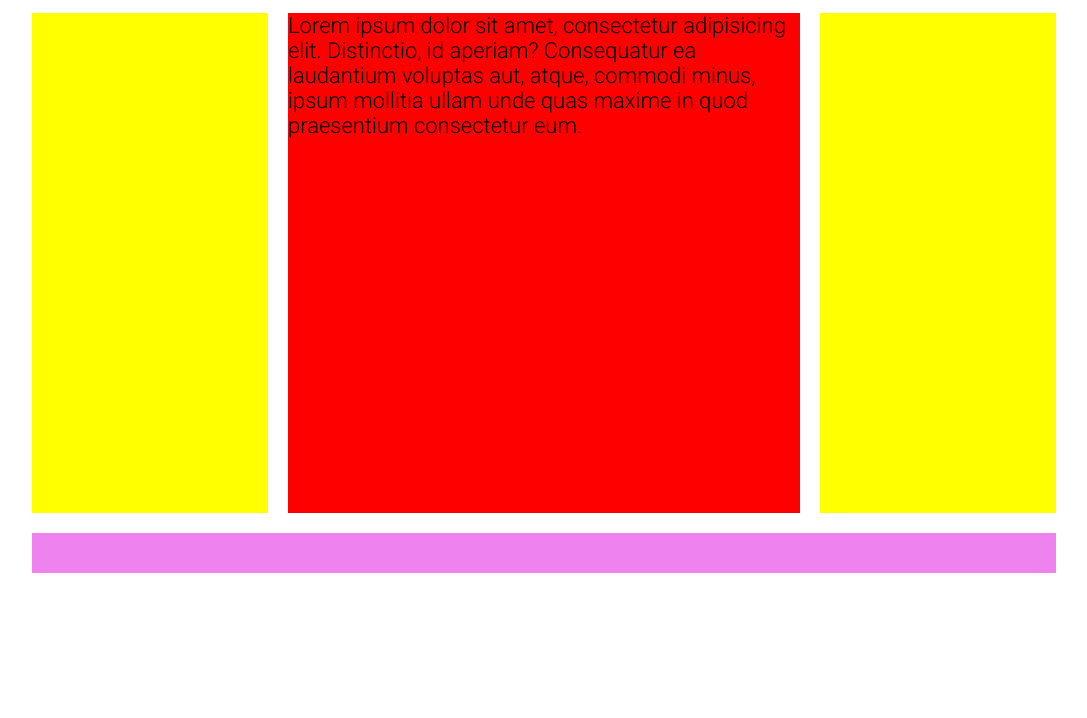
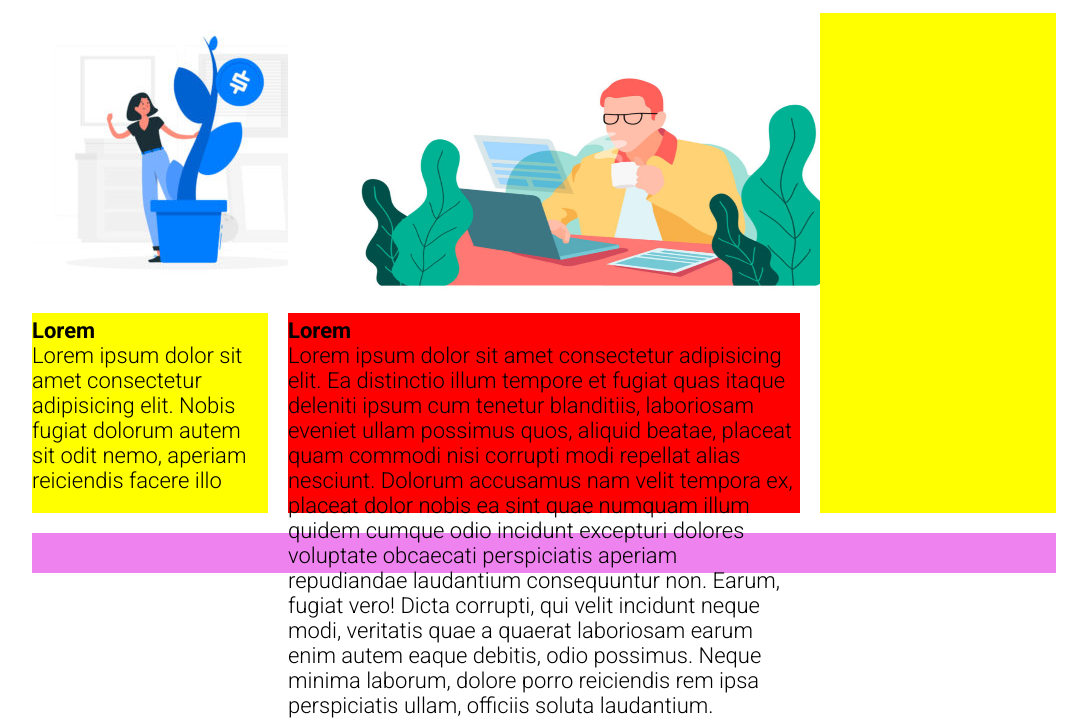
Before and after one commit to FrancescoCoclite/htmlcss-wp, a plain HTML site: page index.html in a window 1280 px wide. Shown: the part 605-1323 px from the top of the page, without its empty margins (96-1183 px from the left). Before the commit the page ends 1178 px from the top, so only its background shows below. Drawn offline with nearby package versions, Linux system fonts and the light colour scheme.

Commit message:
seconda sezione

```diff
--- a/css/style.css
+++ b/css/style.css
@@ -103,6 +103,10 @@ nav li a {
     clear:both;
 }
 
+.uomo{
+    height: 300px;
+    width: 620px;
+}
 /* debug - sezione che andrò ad elimininare */
 /* .debug #logo {
     height: 70px;
--- a/index.html
+++ b/index.html
@@ -55,12 +55,19 @@
 
             <div class="section-main">
                 <!-- inizio colonna di sinistra -->
-                <aside class="col-sx"></aside>
+                <aside class="col-sx">
+                    <img src="img/img-1.jpg" alt="ragazza">
+                    <h4>Lorem</h4>
+                    <p>Lorem ipsum dolor sit amet consectetur adipisicing elit. Nobis fugiat dolorum autem sit odit nemo, aperiam reiciendis facere illo </p>
+                </aside>
                 <!-- fine colonna di sinistra -->
 
                 <!-- inizio container main -->
                 <div class="container-main">
-                    Lorem ipsum dolor sit amet, consectetur adipisicing elit. Distinctio, id aperiam? Consequatur ea laudantium voluptas aut, atque, commodi minus, ipsum mollitia ullam unde quas maxime in quod praesentium consectetur eum.
+                    <img class="uomo" src="img/banner-2.jpg" alt="uomo che beve">
+                    <h4>Lorem</h4>
+                    <p>Lorem ipsum dolor sit amet consectetur adipisicing elit. Ea distinctio illum tempore et fugiat quas itaque deleniti ipsum cum tenetur blanditiis, laboriosam eveniet ullam possimus quos, aliquid beatae, placeat quam commodi nisi corrupti modi repellat alias nesciunt. Dolorum accusamus nam velit tempora ex, placeat dolor nobis ea sint quae numquam illum quidem cumque odio incidunt excepturi dolores voluptate obcaecati perspiciatis aperiam repudiandae laudantium consequuntur non. Earum, fugiat vero! Dicta corrupti, qui velit incidunt neque modi, veritatis quae a quaerat laboriosam earum enim autem eaque debitis, odio possimus. Neque minima laborum, dolore porro reiciendis rem ipsa perspiciatis ullam, officiis soluta laudantium. </p>
+
                 </div>
                 <!-- fine container main -->
 
```
